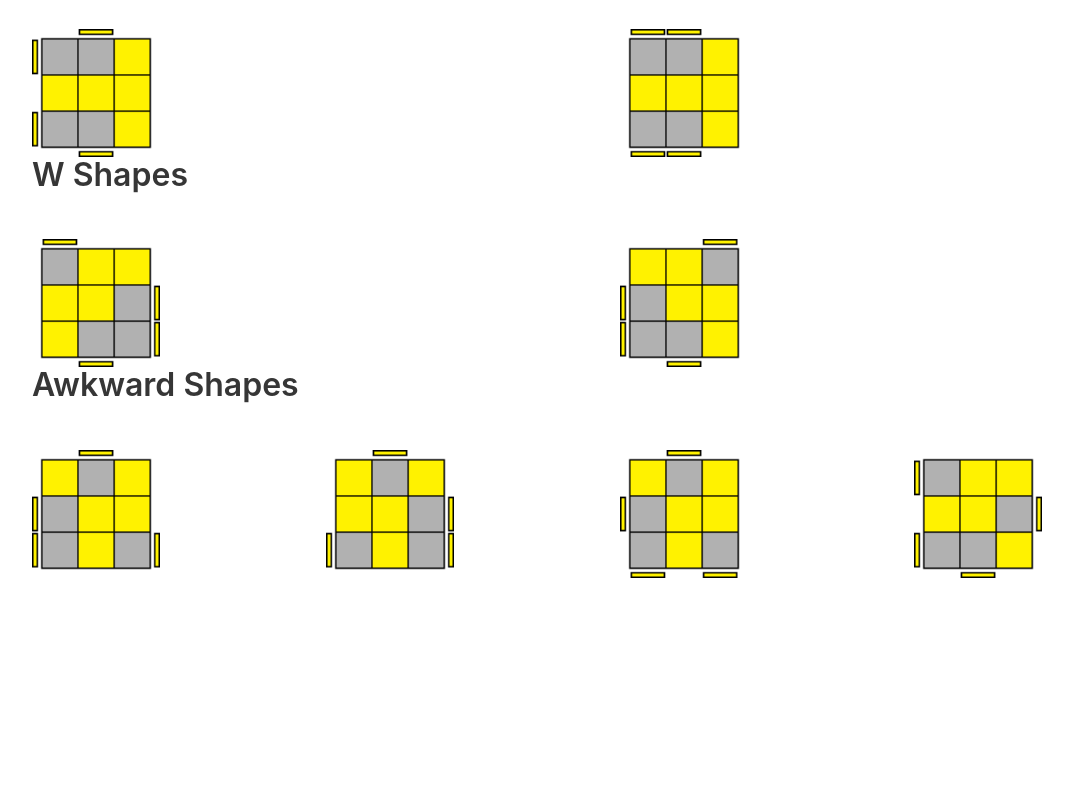
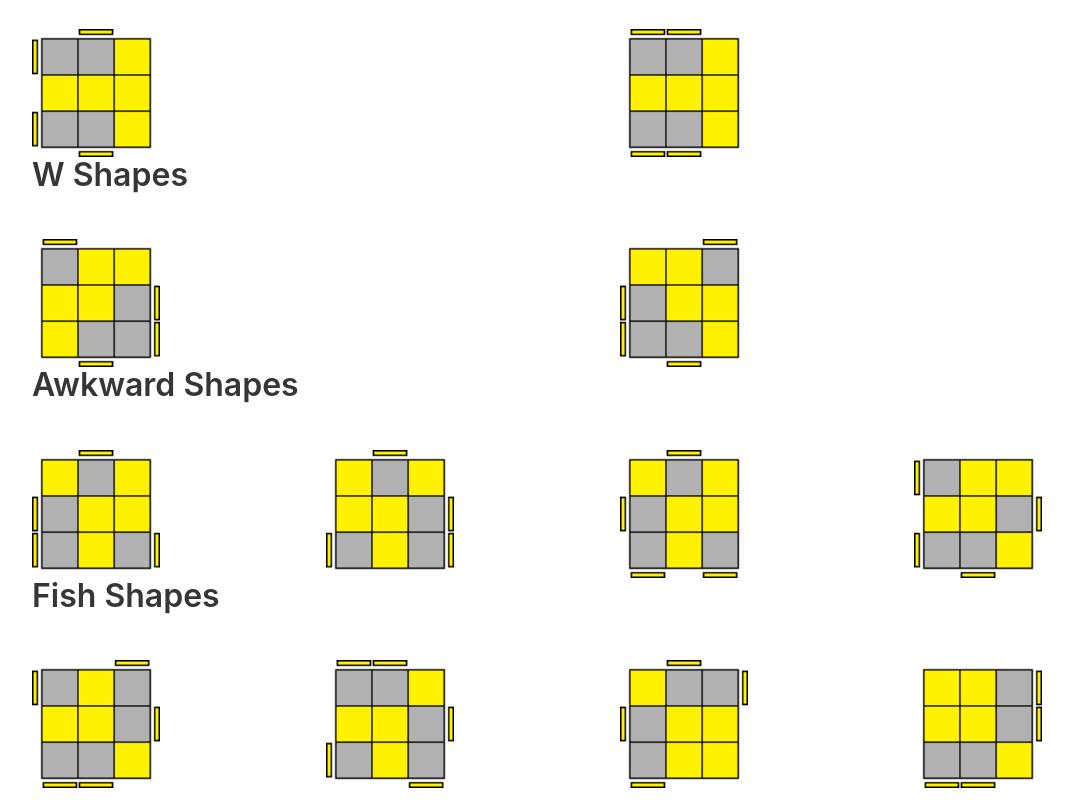
Before and after one commit to leslie-alldridge/cfop-oll-trainer, a React (Create React App) app: page / in a window 1280 px wide. Shown: the part 1985-2785 px from the top of the page, without its empty margins (32-1105 px from the left). Before the commit the page ends 2575 px from the top, so only its background shows below. Built offline with nearby package versions, Linux system fonts and the light colour scheme.

Commit message:
fish shapes done

```diff
--- a/src/App.js
+++ b/src/App.js
@@ -22,7 +22,7 @@ class App extends Component {
     TShapes: true,
     WShapes: true,
     Awkward: true,
-    PShapes: true
+    FishShapes: true
   };
 
   handlePageChange = name => {
@@ -100,7 +100,7 @@ class App extends Component {
           />
         )}
         {this.state.FishShapes && (
-          <Awkward
+          <FishShapes
             goBack={this.goBack}
             handlePageChange={this.handlePageChange}
           />
```
